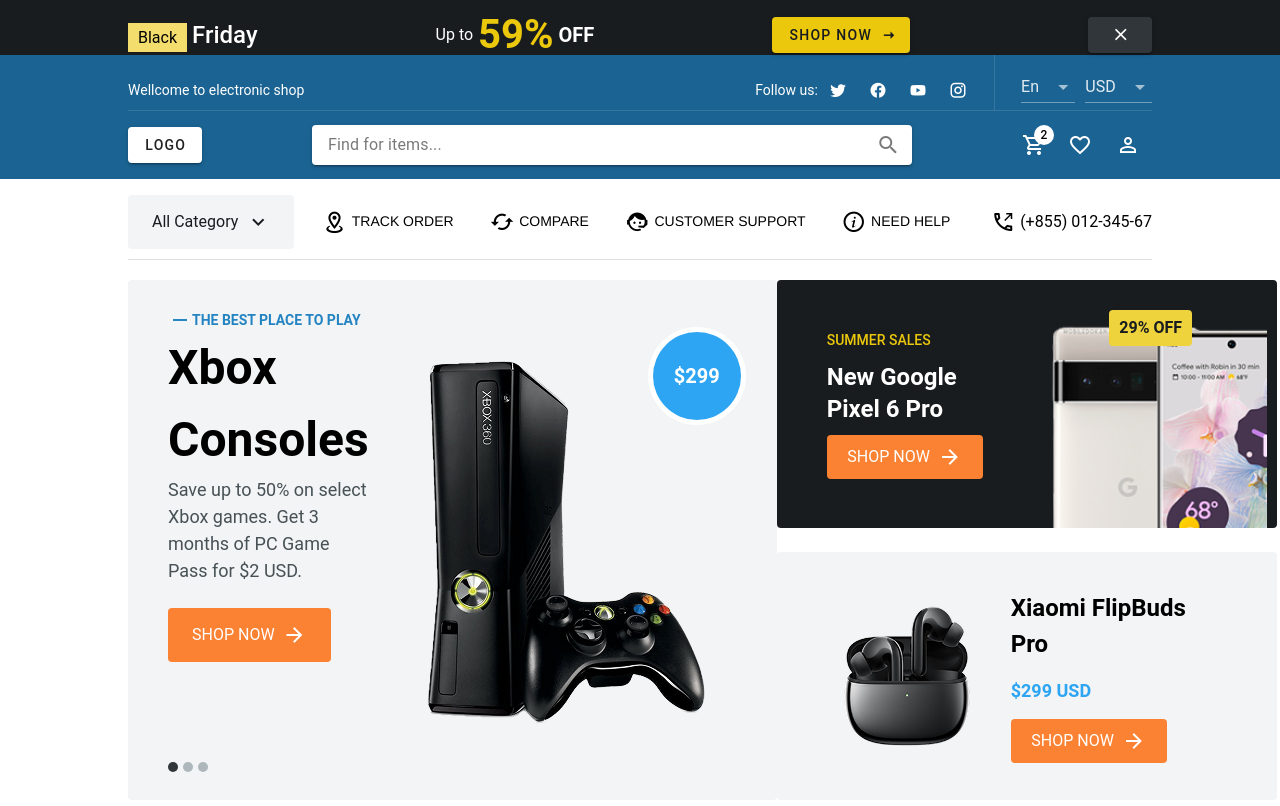
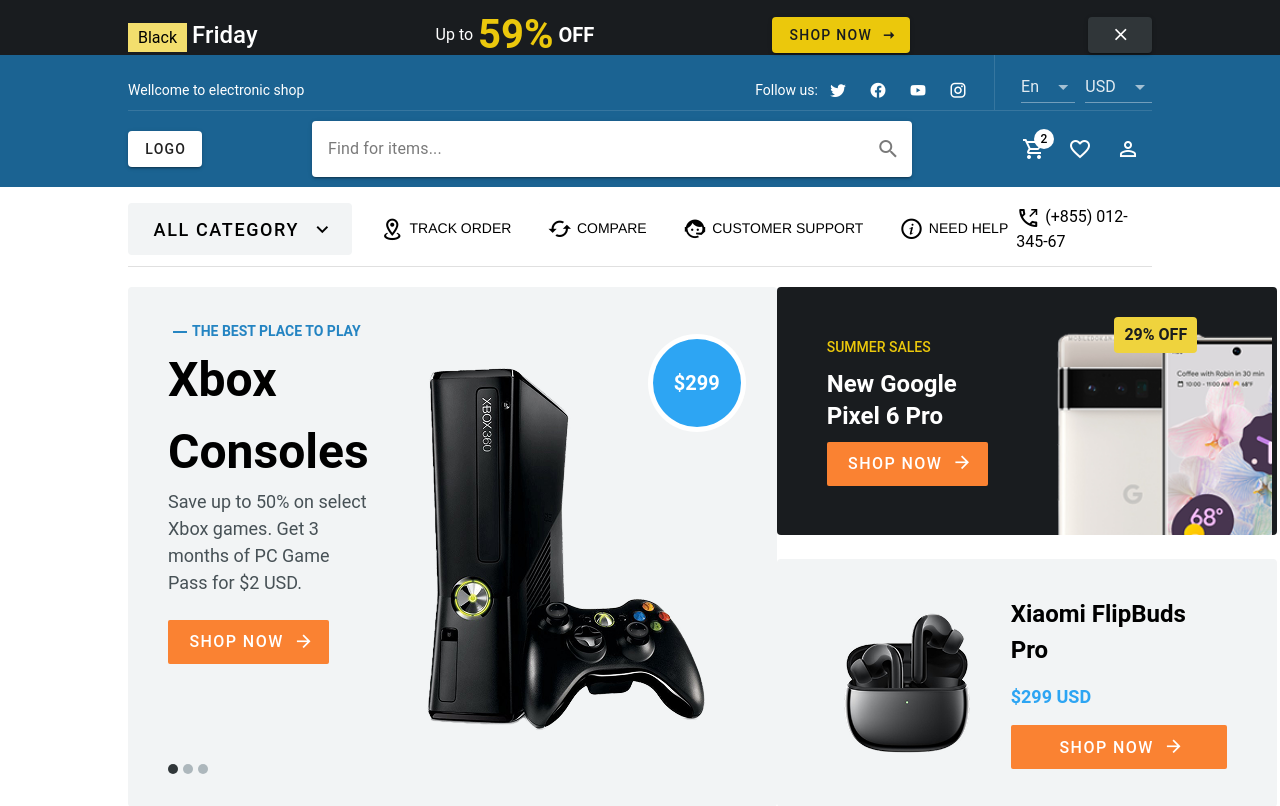
Before and after one commit to yengkh/electronic-shop, a Vue app: page / in a window 1280 px wide. Shown: the top 806 px of the page. Built offline with nearby package versions, Linux system fonts and the light colour scheme.

Commit message:
Change some UI of app bar

```diff
--- a/src/views/AppBar.vue
+++ b/src/views/AppBar.vue
@@ -1,6 +1,5 @@
 <template>
   <nav style="width: 100%">
-    <!-- Top Banner promotion -->
     <transition name="slide-up-fade">
       <section class="top-promotion bg-gray900" v-if="isShowPromotionBanner">
         <div style="width: 80%; margin: 0 auto" class="top-promotion-content">
@@ -94,13 +93,15 @@
             <v-text-field
               :loading="loading"
               append-inner-icon="mdi-magnify"
-              density="compact"
               label="Find for items..."
               variant="solo"
               hide-details
+              size="x-large"
               single-line
               @click:append-inner="onClick"
               style="width: 600px"
+              class="rounded-sm"
+              elevation="0"
             ></v-text-field>
           </div>
           <div class="d-flex align-center">
--- a/src/views/Category.vue
+++ b/src/views/Category.vue
@@ -3,19 +3,20 @@
     <div style="padding: 16px 0 0" class="main">
       <section class="first-path">
         <div
-          @mouseenter="showCategories = true"
+          @mouseenter="
+            showCategories = true;
+            isCategoryButtonHover = true;
+          "
           @mouseleave="showCategories = false"
         >
-          <Button
-            title="All Category"
-            bg="bg-gray50"
-            icon="mdi mdi-chevron-down"
-            text-color="text-gray900"
-            hover-bg="bg-primary500"
-            hover-icon="mdi mdi-chevron-up"
-            hover-text-color="text-gray00"
-            padding=" 15px 24px"
-          />
+          <v-btn
+            elevation="0"
+            class="ma-0"
+            size="x-large"
+            :append-icon="whichAppendIcon()"
+            :color="isCategoryButtonHover ? 'primary500' : 'gray50'"
+            >All Category</v-btn
+          >
         </div>
         <div class="first-path">
           <p v-for="item in listItems" :key="item.id" class="button-48">
@@ -167,6 +168,16 @@
 import image1 from "@/assets/images/1.png";
 import image2 from "@/assets/images/2.png";
 import image3 from "@/assets/images/3.png";
+
+const isCategoryButtonHover = ref(false);
+
+const whichAppendIcon = () => {
+  if (isCategoryButtonHover.value == true) {
+    return "mdi mdi-chevron-up";
+  }
+
+  return "mdi mdi-chevron-down";
+};
 interface MoreListItem {
   id: number;
   title: string;
@@ -365,6 +376,7 @@
   setTimeout(() => {
     if (!isHovering.value) {
       showCategories.value = false;
+      isCategoryButtonHover.value = false;
       getMoreItems([]);
     }
   }, 200);
@@ -446,7 +458,7 @@
   transition: clip-path 0.5s cubic-bezier(0.165, 0.84, 0.44, 1),
     -webkit-clip-path 0.5s cubic-bezier(0.165, 0.84, 0.44, 1);
   width: 100%;
-  border-radius: 4px;
+  border-radius: 2px;
 }
 
 .button-48:hover:before {
@@ -480,14 +492,6 @@
   background-color: #f2f4f5;
   color: #191c1f;
 }
-
-/* .category-wrapper {
-  width: 250px;
-  box-shadow: 1px 1px 2px 2px #e4e7e9;
-  border-radius: 4px;
-  border: 1px solid #e4e7e9;
-} */
-
 .big-text {
   font-size: 14px;
   font-weight: bold;
--- a/src/views/Hero.vue
+++ b/src/views/Hero.vue
@@ -23,15 +23,7 @@
         </p>
 
         <div style="margin-top: 24px">
-          <Button
-            title="SHOP NOW"
-            icon="mdi mdi-arrow-right"
-            bg="bg-primary500"
-            hover-icon="mdi mdi-arrow-right"
-            padding="15px 24px"
-            text-color="bg-gray00"
-            hover-bg="bg-primary500"
-          />
+          <CustomeButton title="SHOP NOW" append-icon="mdi-arrow-right" />
         </div>
 
         <div style="margin-top: 100px; display: flex; gap: 5px">
@@ -74,17 +66,7 @@
           >
             New Google Pixel 6 Pro
           </p>
-          <Button
-            title="SHOP NOW"
-            icon="mdi-arrow-right"
-            hover-icon="mdi-arrow-right"
-            padding="10px"
-            text-color="bg-gray00"
-            hover-bg="bg-primary500"
-            bg="bg-primary500"
-            width="156px"
-            height="48px"
-          />
+          <CustomeButton title="SHOP NOW" append-icon="mdi-arrow-right" />
         </div>
         <div
           style="
@@ -130,17 +112,7 @@
           >
             $299 USD
           </p>
-          <Button
-            title="SHOP NOW"
-            icon="mdi-arrow-right"
-            hover-icon="mdi-arrow-right"
-            padding="10px"
-            text-color="bg-gray00"
-            hover-bg="bg-primary500"
-            bg="bg-primary500"
-            width="156px"
-            height="48px"
-          />
+          <CustomeButton title="SHOP NOW" append-icon="mdi-arrow-right" />
         </div>
       </section>
     </div>
@@ -185,7 +157,6 @@
 </template>
 <script lang="ts" setup>
 import CircleItem from "../shared/CircleItem.vue";
-import Button from "../shared/Button.vue";
 import Image1 from "@/assets/images/4.png";
 import Image5 from "@/assets/images/5.png";
 import Image6 from "@/assets/images/6.png";
@@ -193,6 +164,7 @@
 import TrophyImage from "@/assets/icons/Trophy.png";
 import CreditCardImage from "@/assets/icons/CreditCard.png";
 import HeadphonesImage from "@/assets/icons/Headphones.png";
+import CustomeButton from "../shared/CustomeButton.vue";
 </script>
 <style scoped>
 .first-item {
```
